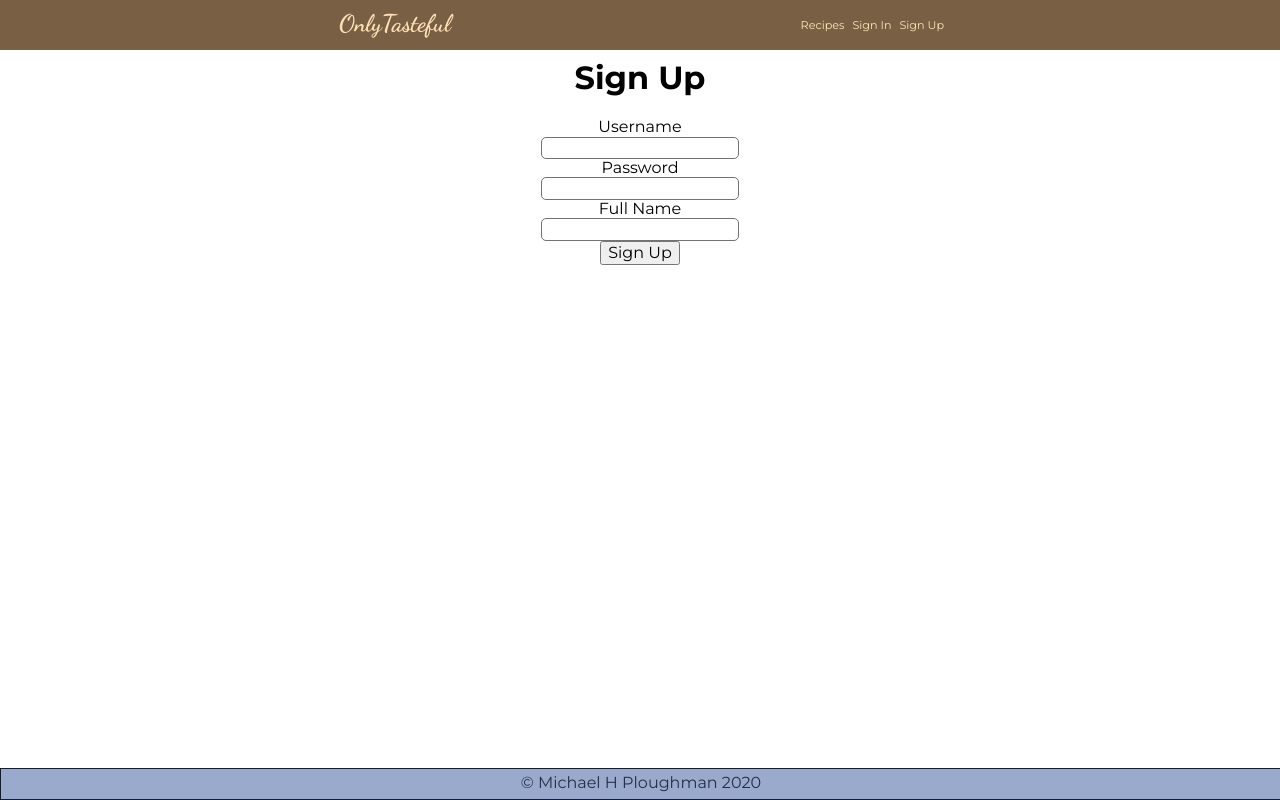
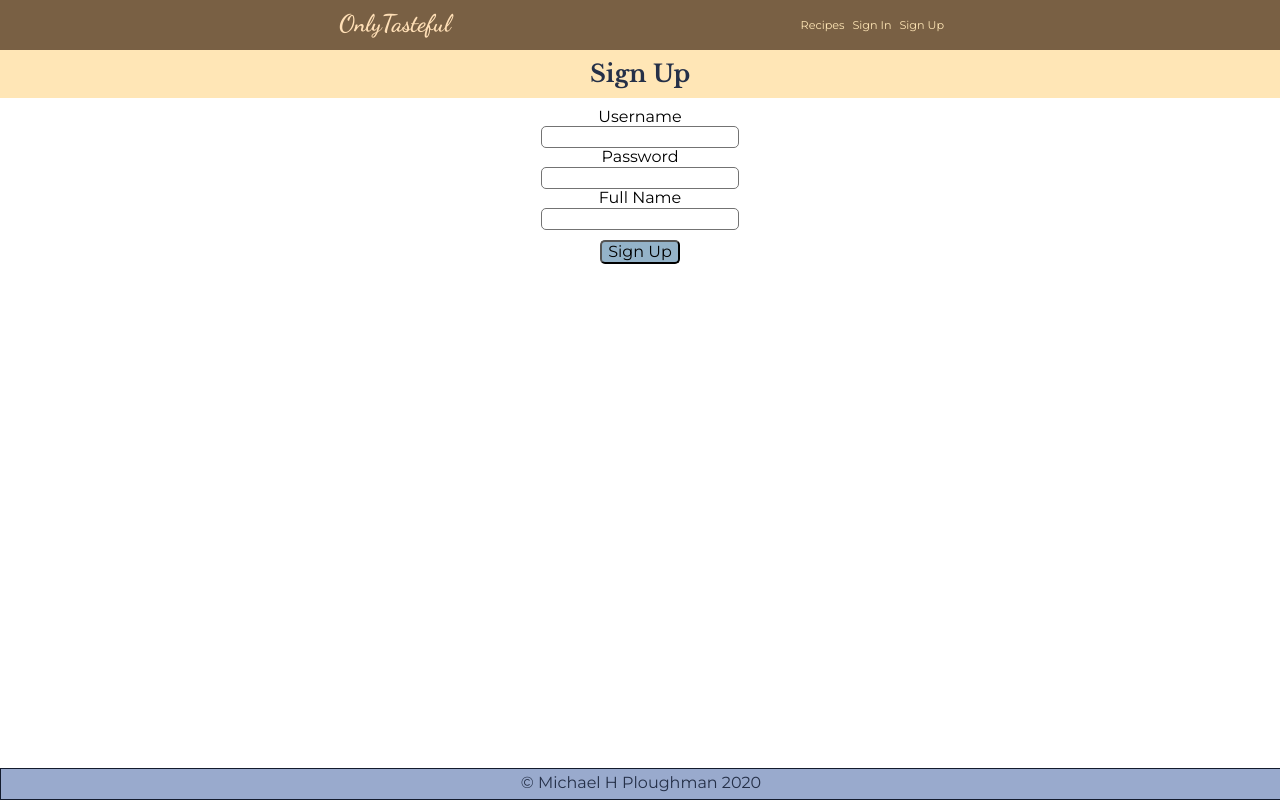
Before and after one commit to Evoxus/OnlyTasteful-client, a React (Create React App) app: page /signup in a window 1280 px wide. Built offline with nearby package versions, Linux system fonts and the light colour scheme.

Commit message:
SignUp styled, nav and signin touchup

```diff
--- a/src/components/Nav/Nav.css
+++ b/src/components/Nav/Nav.css
@@ -47,6 +47,8 @@ nav ul li {
   transition-duration: 100ms;
   border-radius: 2px;
   font-size: 0.7em;
+  padding-top: 3px;
+  padding-bottom: 3px;
 }
 
 .navItem:hover {
--- a/src/routes/SignIn/SignIn.css
+++ b/src/routes/SignIn/SignIn.css
@@ -27,8 +27,10 @@
   max-width: 650px;
 }
 
-.signIn button[type=submit] {
+.signInForm button {
   margin: 10px auto;
+  background-color: #94B3C9;
+  border-radius: 5px;
 }
 
 .signIn label {
--- a/src/routes/SignUp/SignUp.css
+++ b/src/routes/SignUp/SignUp.css
@@ -1,5 +1,17 @@
 .signUp {
-  margin-top: 60px;
+  margin-top: 50px;
+}
+
+.signUp h2 {
+  margin: 0;
+  padding: 10px;
+  background-color: #FFE6B6;
+  color: #253048;
+  font-family: 'Libre Baskerville', serif;
+}
+
+.signUpForm {
+  margin-top: 10px;
 }
 
 .signUp input {
@@ -10,8 +22,10 @@
   max-width: 650px;
 }
 
-.signUp input[type=submit] {
+.signUpForm button {
   margin: 10px auto;
+  background-color: #94B3C9;
+  border-radius: 5px;
 }
 
 .signUp label {
--- a/src/routes/SignUp/SignUp.js
+++ b/src/routes/SignUp/SignUp.js
@@ -49,11 +49,11 @@ export default class SignUp extends Component {
     return (
       <main role='main' className='signUp'>
         <header>
-          <h1>Sign Up</h1>
+          <h2>Sign Up</h2>
         </header>
         <section>
           {this.state.error && <div className='errorMsg'>{this.state.error}</div>}
-          <form onSubmit={this.onSignUp}>
+          <form className='signUpForm' onSubmit={this.onSignUp}>
             <label htmlFor='register_user_name'>Username</label>
             <input type='text' name='user_name' id='register_user_name' />
             <label htmlFor='register_password'>Password</label>
```
